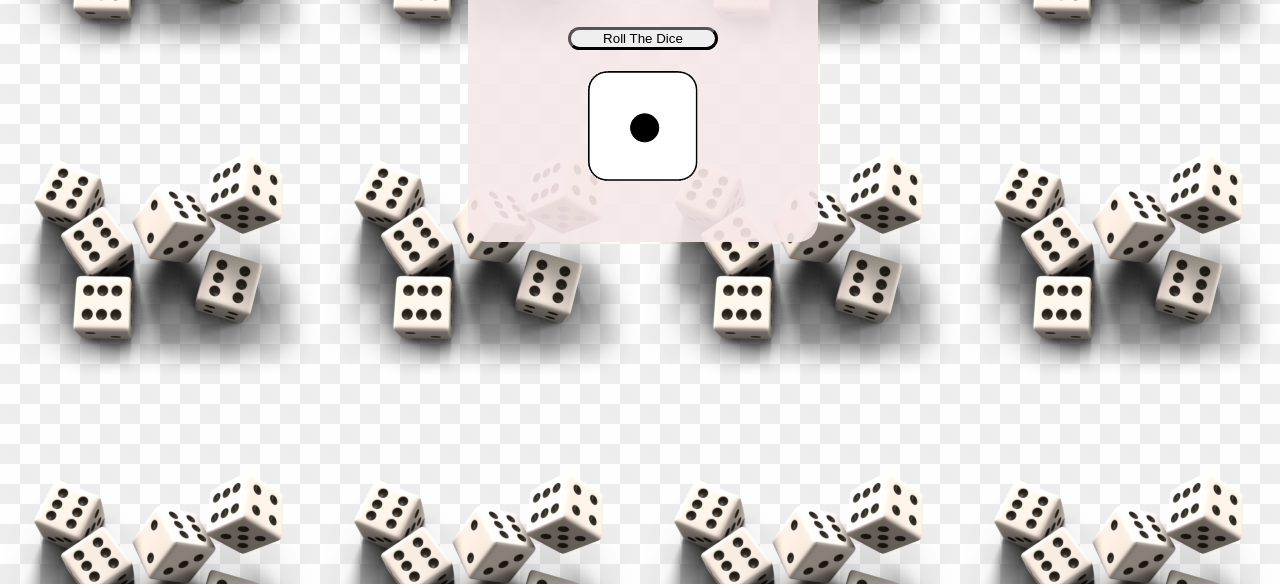
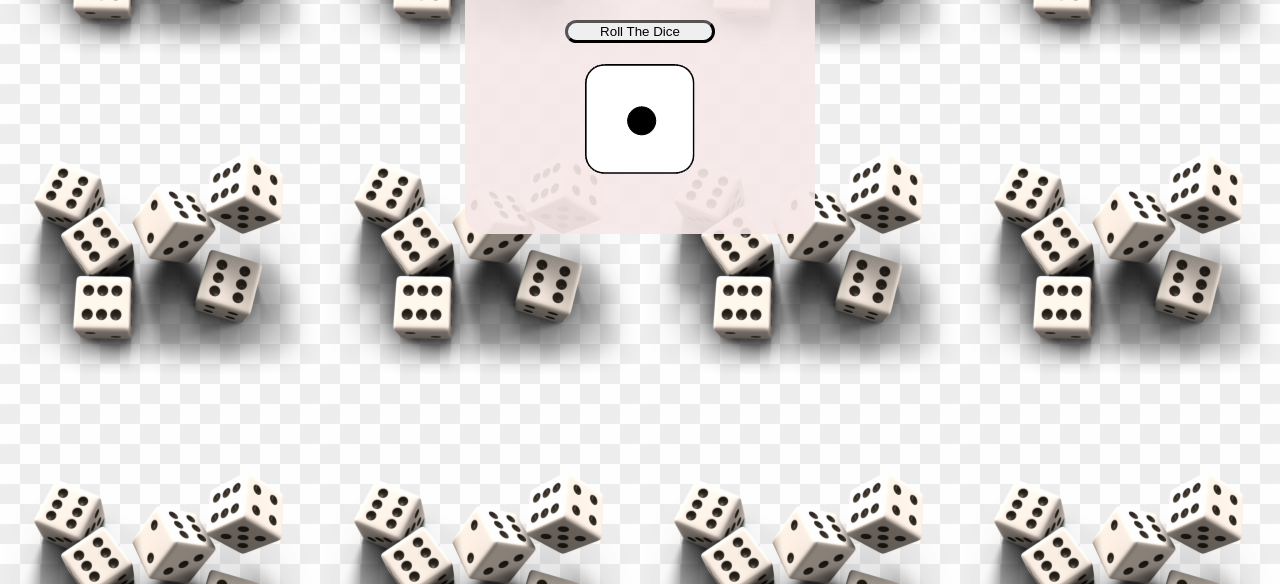
Before and after one commit to SureshP2002/DICE-GAME, a plain HTML site: page index.html in a window 1280 px wide. Shown: the part 216-800 px from the top of the page. Drawn offline with Linux system fonts and the light colour scheme.

Commit message:
Update style.css

```diff
--- a/style.css
+++ b/style.css
@@ -1,9 +1,6 @@
 body,html{
-    position: absolute;
-    top: 0;
-    bottom: 0;
-    left: 0;
-    right: 0;
+     margin: 0;
+   font-family: 'Apple Chancery', cursive;
 }
 .main{
    margin: 20%;
@@ -14,7 +11,7 @@ body,html{
    padding: 25px;
    text-align: center;
    float:initial;
-   margin: 100px 460px 80px 460px
+   margin: 100px auto;
 
 
 
```
